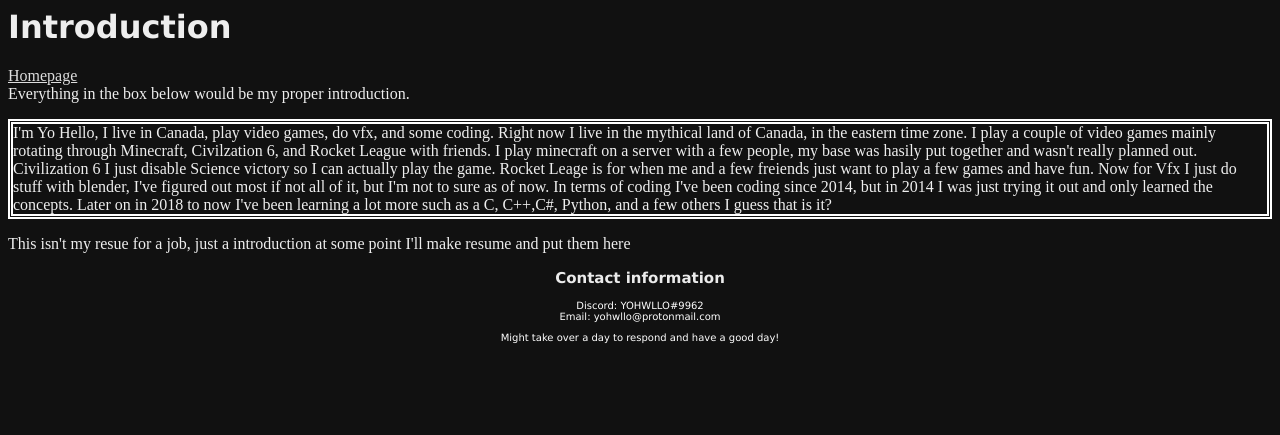
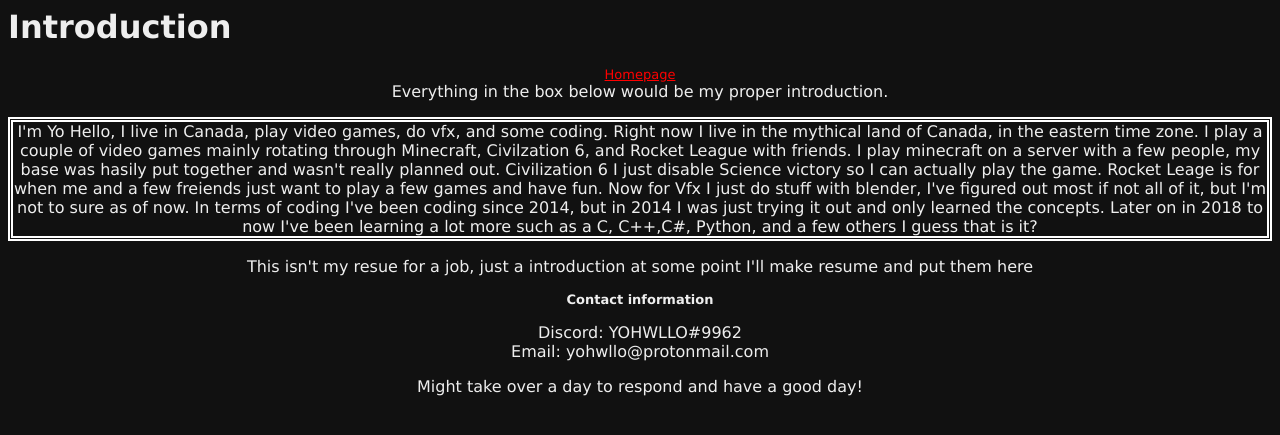
Before and after one commit to Yohello1/Yohello1_web, a PHP site: page /fullintroduction.html in a window 1280 px wide. Shown: the top 435 px of the page. Run offline with PHP 8.4, Linux system fonts and the light colour scheme.

Commit message:
Moved to css file and removed comment

```diff
--- a/fullintroduction.html
+++ b/fullintroduction.html
@@ -5,10 +5,9 @@
 </head>
 
 <body>
-    <font style="color: #EEEEEE;">
 
         <h1>Introduction</h1>
-        <p><a href="index.html" style="color:#DDDDDD">Homepage</a><br> Everything in the box below would be my proper
+        <p><a href="index.html">Homepage</a><br> Everything in the box below would be my proper
             introduction.</p>
         <p style="border-style: double; border-width: 5px; border-color: white;"> I'm Yo Hello, I live in Canada, play
             video games, do vfx, and some coding. Right now I live in the mythical land of Canada, in the eastern time
@@ -21,14 +20,7 @@
             Later on in 2018 to now I've been learning a lot more such as a C, C++,C#, Python, and a few others I guess
             that is it?</p>
             <p>This isn't my resue for a job, just a introduction at some point I'll make resume and put them here</p>
-    </font>
-    <font face="Verdana" size="1" style="text-align:center; color:#ebebeb">
-        <h2 id="Contact information">Contact information</h2>
-    </font>
-    <font face="Verdana" size="1" style="text-align:center; color:#FFFFFFFF">
-        <p align="center">Discord: YOHWLLO#9962 <br> Email: yohwllo@protonmail.com</p>
-    </font>
-    <font face="Verdana" size="1" style="text-align:center; color:#FFFFFFFF">
+        <h2>Contact information</h2>
+        <p>Discord: YOHWLLO#9962 <br> Email: yohwllo@protonmail.com</p>
         <p>Might take over a day to respond and have a good day!</p>
-    </font>
 </body>
--- a/index.html
+++ b/index.html
@@ -8,8 +8,6 @@
     <title>Yo hello</title>
 
 </head>
-<!-- style="background-color:#000000;" -->
-
 <body>
     <link rel="stylesheet" href="Pain.css">
 
--- a/whydididothis.css
+++ b/whydididothis.css
@@ -7,3 +7,25 @@ h1
     font-family: Verdana, Geneva, Tahoma, sans-serif;
     color: #EEEEEE;
 }
+a
+{
+    font-size: small;
+    color: #ff0000;
+    font-family: Verdana, Geneva, Tahoma, sans-serif;
+}
+
+
+h2
+{
+    font-family: Verdana, Geneva, Tahoma, sans-serif;
+    color: #EEEEEE;
+    text-align: center;
+    font-size: small;
+}
+p
+{
+    font-family: Verdana, Geneva, Tahoma, sans-serif;
+    color: #EEEEEE;
+    text-align: center;
+    font-size: medium;
+}
```
